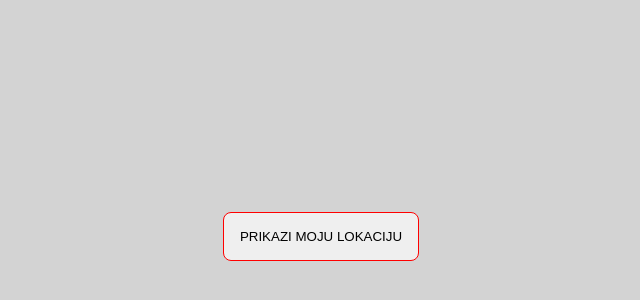
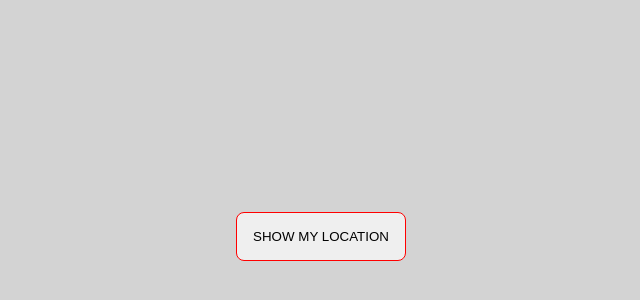
Before and after one commit to dusandjergovic/UserGeoLocation, a plain HTML site: page index.html in a window 1280 px wide. Shown: the part 164-464 px from the top of the page, without its empty margins (319-959 px from the left). Drawn offline with nearby package versions, Linux system fonts and the light colour scheme.

Commit message:
from srb to eng

```diff
--- a/index.html
+++ b/index.html
@@ -31,7 +31,7 @@
 <body>
 
     <div>
-        <button id="btn">Prikazi moju lokaciju</button>
+        <button id="btn">Show my location</button>
     </div>
 
     <script src="https://code.jquery.com/jquery-3.7.1.min.js" integrity="sha256-/JqT3SQfawRcv/BIHPThkBvs0OEvtFFmqPF/lYI/Cxo=" crossorigin="anonymous"></script>
```
